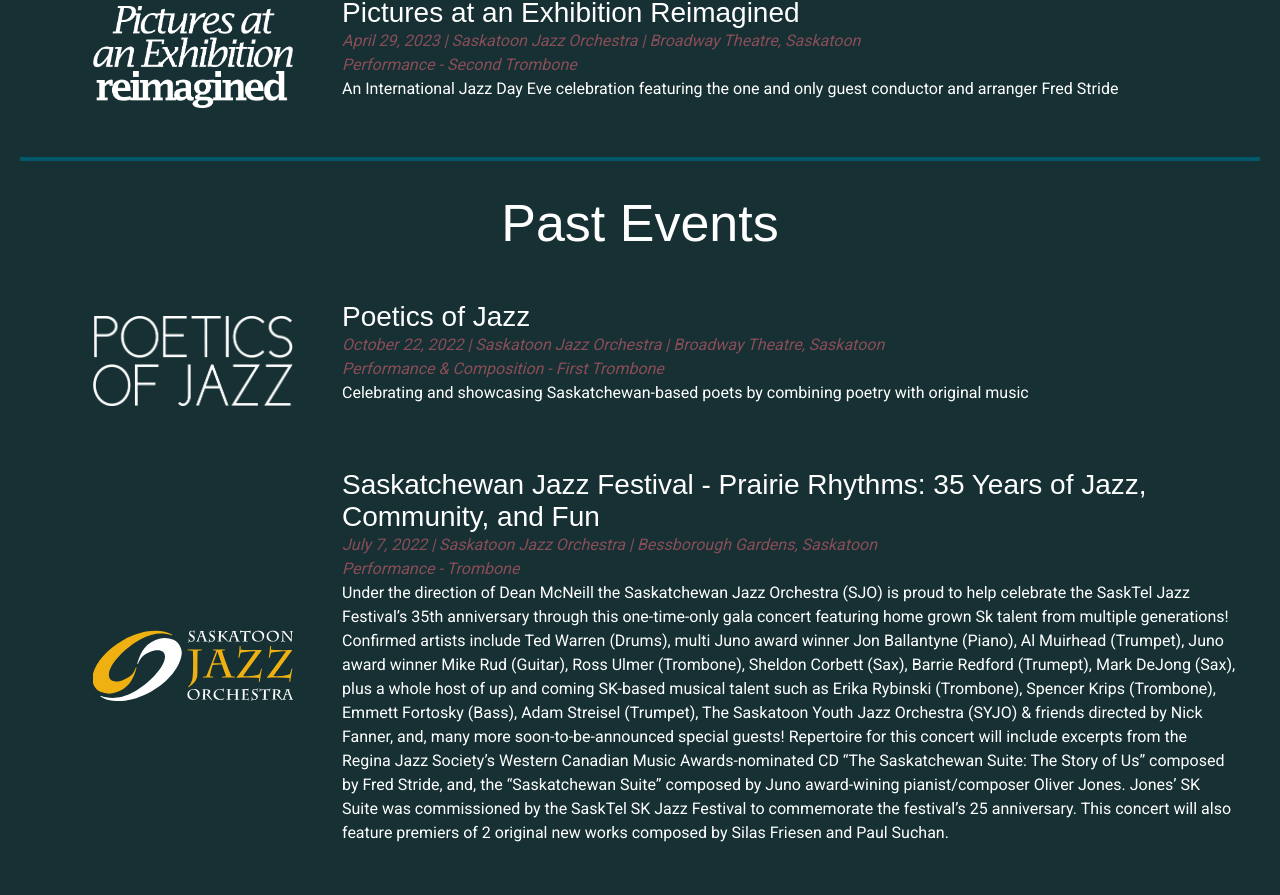
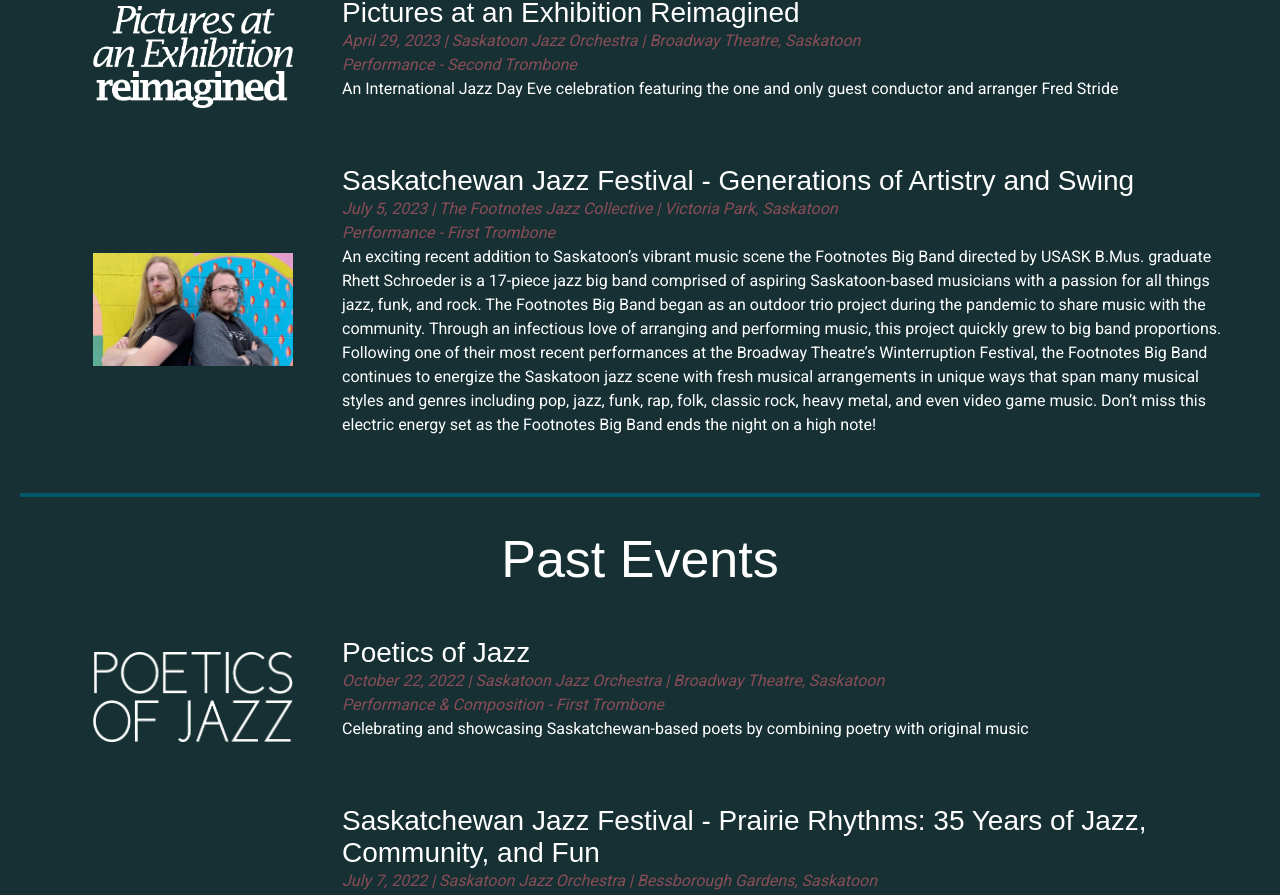
Before and after one commit to carmengoetz/spencer-krips-music, a Vue app: page /events in a window 1280 px wide. Shown: the part 1278-2173 px from the top of the page. Built offline with nearby package versions, Linux system fonts and the light colour scheme.

Commit message:
added event

```diff
--- a/src/constants/events.ts
+++ b/src/constants/events.ts
@@ -229,5 +229,17 @@
       image: require("../assets/events/pictures-at-an-exhibition-reimagined.png"),
       link: "https://saskatoonjazzorchestra.com/event/pictures-at-an-exhibition-reimagined/",
     },
+    {
+      index: 18,
+      title: "Saskatchewan Jazz Festival - Generations of Artistry and Swing",
+      who: "The Footnotes Jazz Collective",
+      date: new Date("2023-07-05T23:59:59"),
+      where: "Victoria Park, Saskatoon",
+      what: "Performance - First Trombone",
+      description:
+        "An exciting recent addition to Saskatoon’s vibrant music scene the Footnotes Big Band directed by USASK B.Mus. graduate Rhett Schroeder is a 17-piece jazz big band comprised of aspiring Saskatoon-based musicians with a passion for all things jazz, funk, and rock. The Footnotes Big Band began as an outdoor trio project during the pandemic to share music with the community. Through an infectious love of arranging and performing music, this project quickly grew to big band proportions. Following one of their most recent performances at the Broadway Theatre’s Winterruption Festival, the Footnotes Big Band continues to energize the Saskatoon jazz scene with fresh musical arrangements in unique ways that span many musical styles and genres including pop, jazz, funk, rap, folk, classic rock, heavy metal, and even video game music. Don’t miss this electric energy set as the Footnotes Big Band ends the night on a high note!",
+      image: require("../assets/events/jazz-festival-footnotes.jpeg"),
+      link: "https://www.saskjazz.com/event/saskatoon-jazz-orchestra-guests/",
+    },
   ],
 };
```
